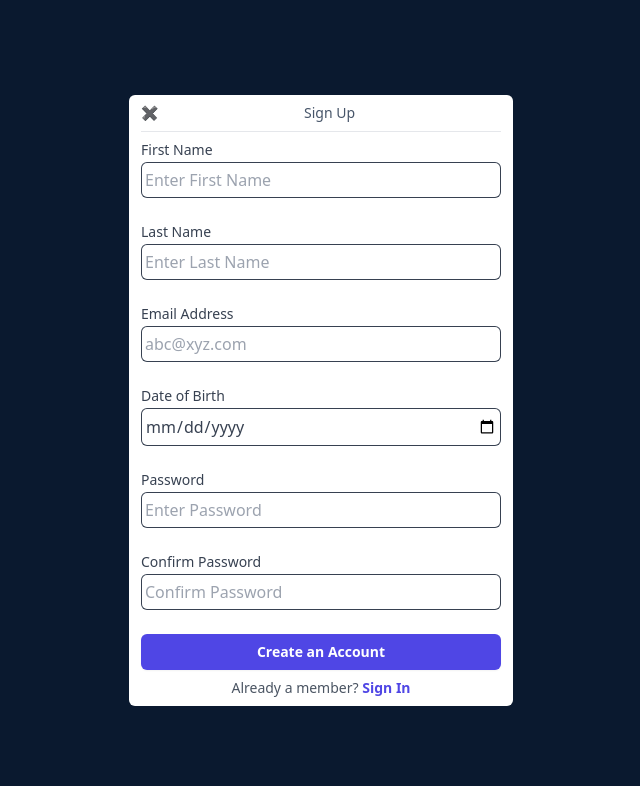
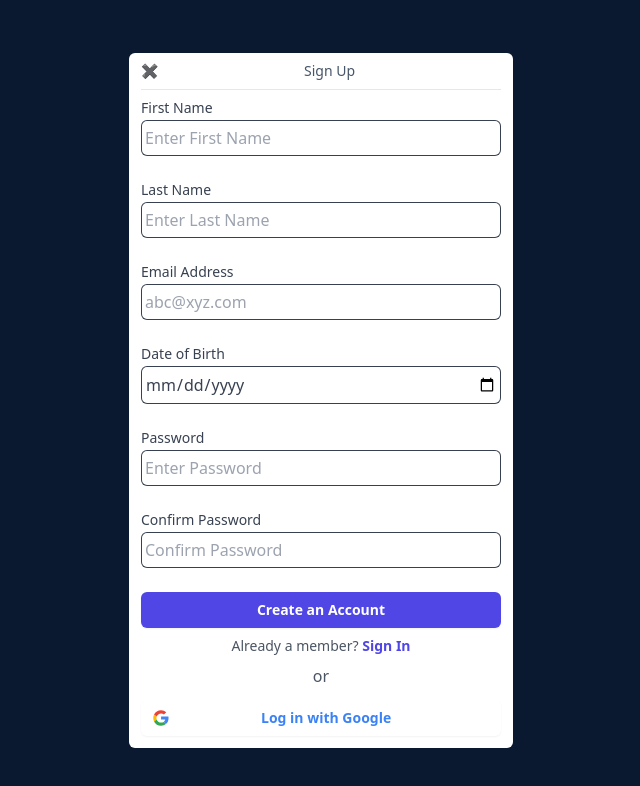
Before and after one commit to Sushant0753/AdaptifyU, a plain HTML site: page dist/signup.html in a window 1280 px wide. Shown: the whole page, without its empty margins (319-959 px from the left). Drawn offline with Linux system fonts and the light colour scheme.

Commit message:
feature/google sign in

```diff
--- a/dist/signup.html
+++ b/dist/signup.html
@@ -66,6 +66,11 @@
             <p class="my-2 text-center text-sm text-gray-600">Already a member?
                 <a href="login.html" class="font-semibold text-indigo-600 hover:text-indigo-500">Sign In</a>
             </p>
+            <p class="text-center text-gray-600">or</p>
+
+            <div>
+                <button type="submit" class=" my-3 flex w-full justify-start rounded-md bg-white px-3 py-1.5 text-sm font-semibold leading-6 text-blue-500 shadow-sm hover:bg-gray-300 focus-visible:outline focus-visible:outline-2 focus-visible:outline-offset-2 focus-visible:outline-indigo-600"> <img src="images/google-color-svgrepo-com.svg" class="h-4 w-4 items-center mt-1" alt=""> <span class="mx-[92px]">Log in with Google</span></button>
+            </div>
         </div>
     </div>
 </div>
```
